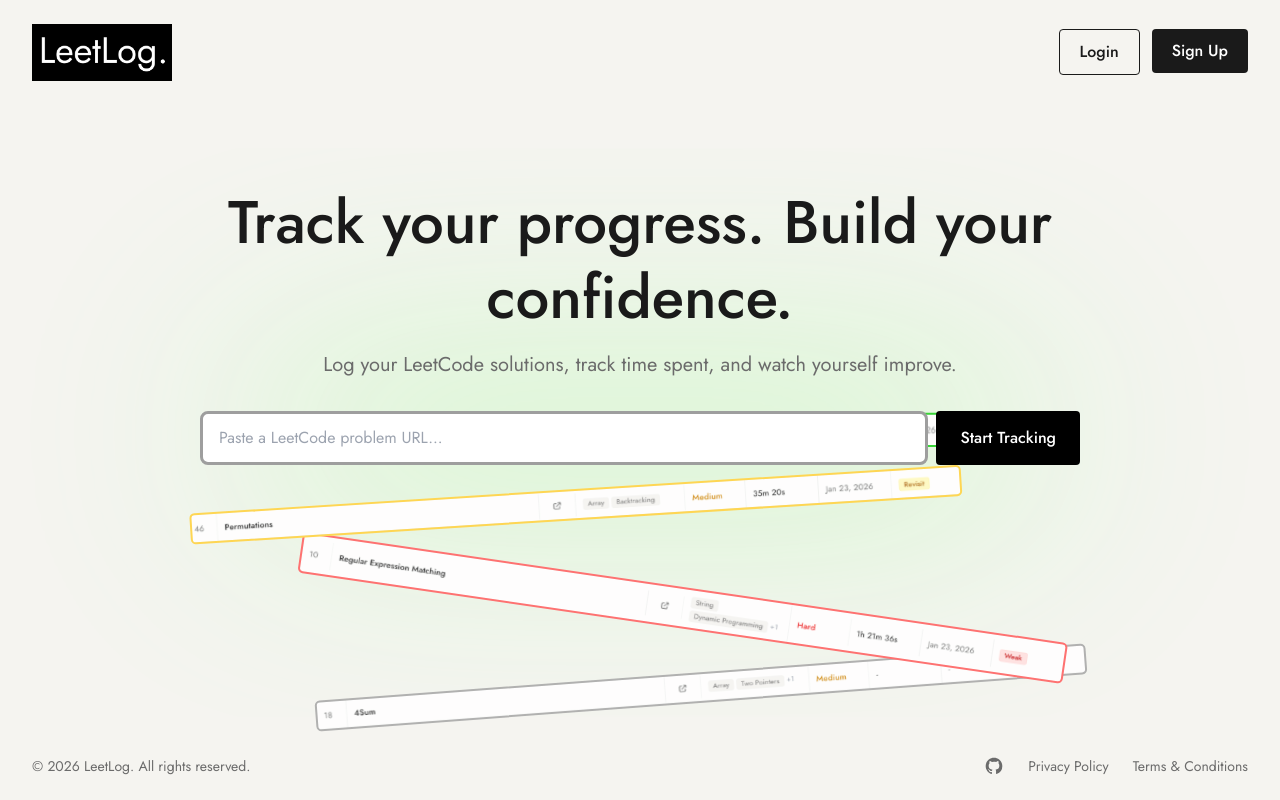
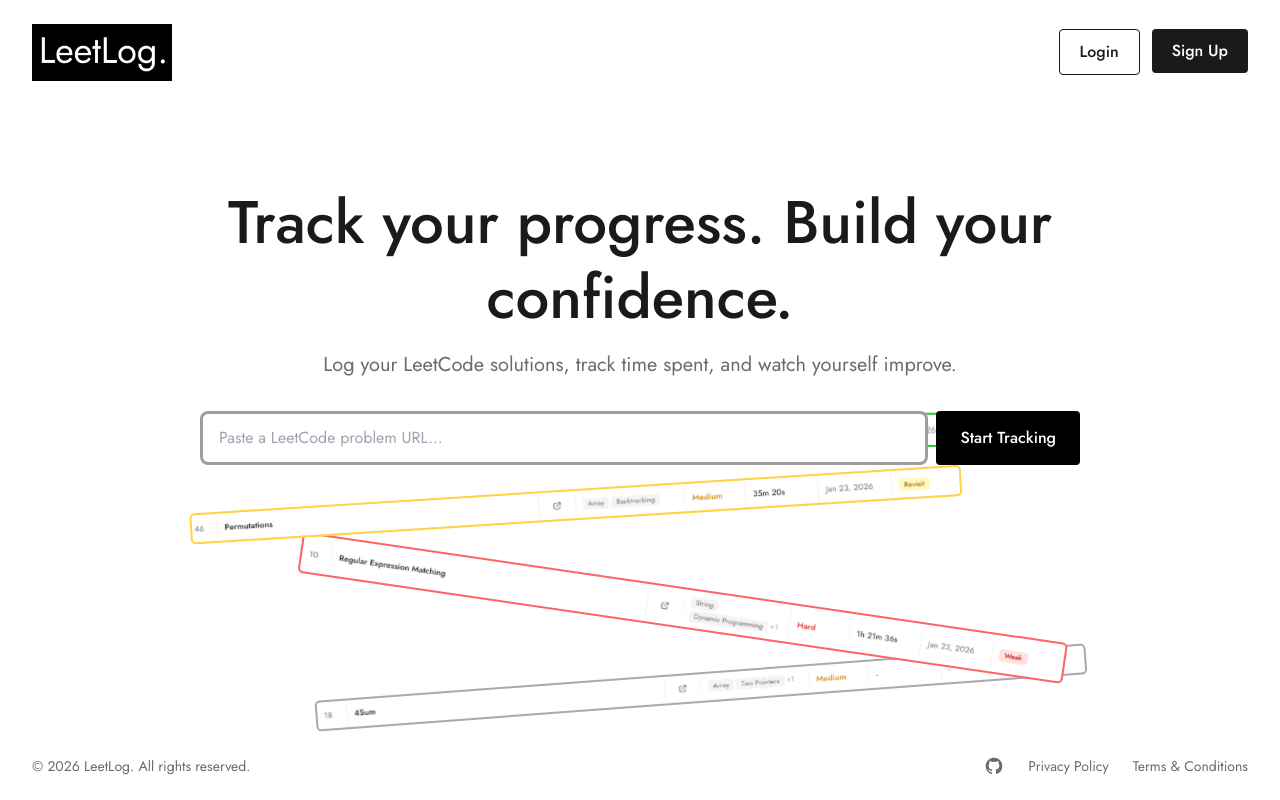
Before and after one commit to TelmenBay/leetlog, a Next.js app: page / in a window 1280 px wide. Built offline with nearby package versions, Linux system fonts and the light colour scheme; no server answers.

Commit message:
feat: update landing

```diff
--- a/app/page.tsx
+++ b/app/page.tsx
@@ -58,7 +58,7 @@ export default async function Home() {
         type="application/ld+json"
         dangerouslySetInnerHTML={{ __html: JSON.stringify(jsonLd) }}
       />
-      <div className="flex flex-col min-h-screen bg-[#F5F4F0]">
+      <div className="flex flex-col min-h-screen bg-[#ffffff]">
         <header className="flex justify-between items-center px-4 sm:px-8 py-4 sm:py-6">
         <div className="flex items-center">
           <Image
@@ -92,7 +92,7 @@ export default async function Home() {
               alt="LeetLog Dashboard Preview"
               width={1200}
               height={800}
-              className="w-full max-w-10xl h-auto opacity-90"
+              className="w-full max-w-10xl h-auto opacity-100"
               priority
             />
           </div>
```
Also changed, not shown: public/landingcomp.svg.
